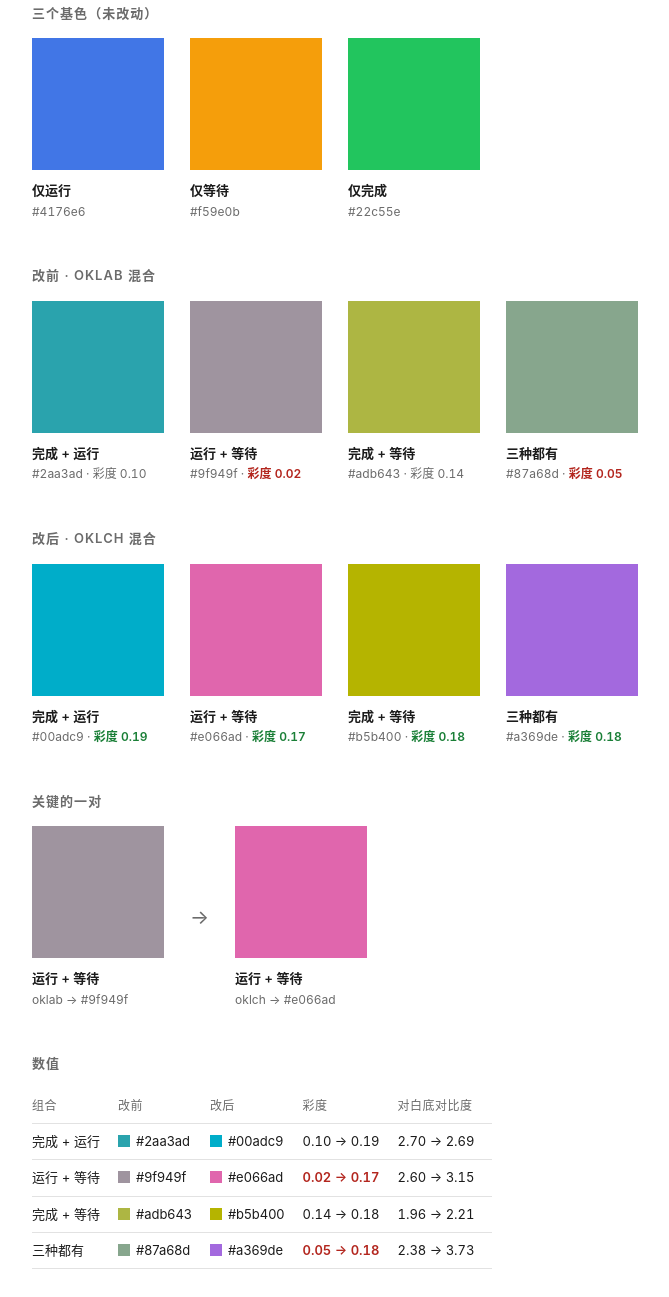
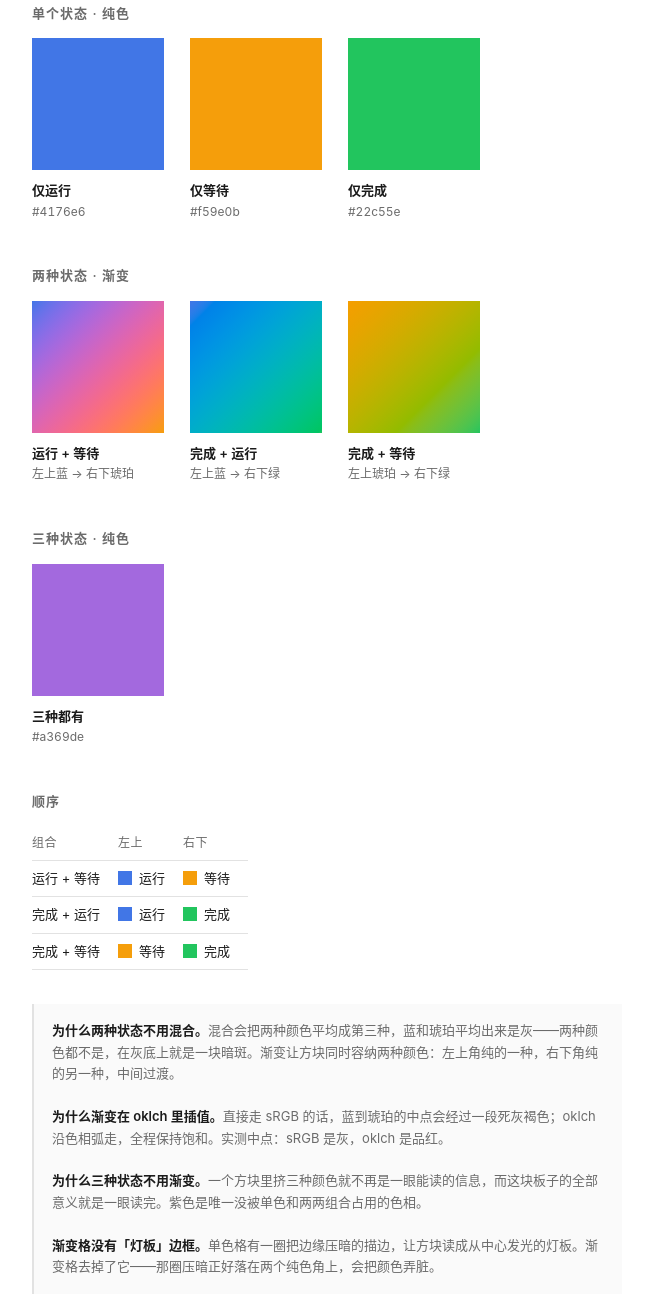
Before and after one commit to inkball/dsh-grid-gui, a website: page docs/palette.html in a window 1280 px wide. Shown: the part 181-1478 px from the top of the page, without its empty margins (8-677 px from the left). Drawn offline with Linux system fonts and the light colour scheme.

Commit message:
feat: 两种状态改用渐变，一个角一种纯色
混合会把两种颜色平均成第三种——蓝和琥珀平均出来是灰，两种颜色都不是。
改成渐变后方块同时容纳两种：左上角一种纯色，右下角一种纯色，中间过渡。

  运行 + 等待   左上蓝   → 右下琥珀
  完成 + 运行   左上蓝   → 右下绿
  完成 + 等待   左上琥珀 → 右下绿

顺序固定为 运行 → 等待 → 完成，先出现的在左上，同一对颜色永远同一个方向。
渐变在 oklch 里插值：sRGB 蓝→琥珀的中点会经过死灰褐色，oklch 沿色相弧走
全程饱和（实测中点 sRGB 是灰、oklch 是品红）。

三种状态仍是纯紫、不用渐变：一个方块挤三种颜色就不再是一眼能读的信息。

渐变格去掉了单色格的「灯板」边框——那圈压暗正好落在两个纯色角上，
会把颜色弄脏。像素实测：run+wait 左上 (77,116,231)、右下 (247,154,23)、
中心 (225,101,172)。

```diff
--- a/docs/palette.html
+++ b/docs/palette.html
@@ -2,20 +2,13 @@
 <html lang="zh">
 <head>
 <meta charset="utf-8">
-<title>dsh-grid-gui · 状态配色对照</title>
+<title>dsh-grid-gui · 状态配色</title>
 <style>
 	:root {
 		--run: #4176e6;
 		--wait: #f59e0b;
 		--done: #22c55e;
-		--old-run-done: #2aa3ad;
-		--old-run-wait: #9f949f;
-		--old-done-wait: #adb643;
-		--old-all: #87a68d;
-		--new-run-done: #00adc9;
-		--new-run-wait: #e066ad;
-		--new-done-wait: #b5b400;
-		--new-all: #a369de;
+		--all: #a369de;
 		--ink: #1b1b1b;
 		--muted: #6b6b6b;
 		--line: #e2e2e2;
@@ -30,7 +23,7 @@
 		font: 15px/1.65 "Inter", "Helvetica Neue", "PingFang SC", "Noto Sans CJK SC", sans-serif;
 	}
 	h1 { margin: 0 0 6px; font-size: 22px; font-weight: 600; letter-spacing: -0.01em; }
-	.lede { margin: 0 0 40px; color: var(--muted); max-width: 62ch; }
+	.lede { margin: 0 0 40px; color: var(--muted); max-width: 64ch; }
 	h2 { margin: 44px 0 14px; font-size: 13px; font-weight: 600; letter-spacing: 0.08em; text-transform: uppercase; color: var(--muted); }
 	.row { display: flex; gap: 26px; flex-wrap: wrap; }
 	.cell { width: 132px; }
@@ -39,27 +32,24 @@
 		display: grid; place-items: center;
 		background: var(--c);
 	}
+	.square.grad { background: linear-gradient(135deg in oklch, var(--a) 0%, var(--b) 100%); }
 	.square svg { width: 46%; height: 46%; color: #fff; opacity: 0.62; }
 	.name { margin-top: 10px; font-size: 13px; font-weight: 600; }
 	.hex { color: var(--muted); font-size: 12px; font-variant-numeric: tabular-nums; }
-	.pair { display: flex; gap: 26px; align-items: flex-start; }
-	.arrow { align-self: center; color: var(--muted); font-size: 20px; }
+	.note { margin-top: 34px; padding: 16px 18px; background: #fafafa; border-left: 2px solid var(--line); color: var(--muted); max-width: 72ch; font-size: 13px; }
+	.note b { color: var(--ink); font-weight: 600; }
 	table { border-collapse: collapse; margin-top: 8px; font-size: 13px; }
 	th, td { text-align: left; padding: 7px 18px 7px 0; border-bottom: 1px solid var(--line); }
 	th { color: var(--muted); font-weight: 500; font-size: 12px; letter-spacing: 0.04em; }
-	td.num { font-variant-numeric: tabular-nums; }
-	.bad { color: #b3261e; font-weight: 600; }
-	.good { color: #1a7f37; font-weight: 600; }
-	.swatch { display: inline-block; width: 12px; height: 12px; vertical-align: -1px; margin-right: 6px; }
-	.note { margin-top: 34px; padding: 16px 18px; background: #fafafa; border-left: 2px solid var(--line); color: var(--muted); max-width: 70ch; font-size: 13px; }
+	.swatch { display: inline-block; width: 14px; height: 14px; vertical-align: -2px; margin-right: 7px; }
 </style>
 </head>
 <body>
 
-<h1>状态配色对照</h1>
-<p class="lede">一层方块的七种状态组合。改的是两两混合的插值空间：从 oklab 换成 oklch。三个基色一个没动。</p>
+<h1>状态配色</h1>
+<p class="lede">一层方块的七种状态组合。单个状态用纯色，两种状态用渐变（一个角一种颜色），三种状态用纯紫。</p>
 
-<h2>三个基色（未改动）</h2>
+<h2>单个状态 · 纯色</h2>
 <div class="row">
 	<div class="cell">
 		<div class="square" style="--c: var(--run)"></div>
@@ -78,82 +68,47 @@
 	</div>
 </div>
 
-<h2>改前 · oklab 混合</h2>
+<h2>两种状态 · 渐变</h2>
 <div class="row">
 	<div class="cell">
-		<div class="square" style="--c: var(--old-run-done)"></div>
-		<div class="name">完成 + 运行</div>
-		<div class="hex">#2aa3ad · 彩度 0.10</div>
+		<div class="square grad" style="--a: var(--run); --b: var(--wait)"></div>
+		<div class="name">运行 + 等待</div>
+		<div class="hex">左上蓝 → 右下琥珀</div>
 	</div>
 	<div class="cell">
-		<div class="square" style="--c: var(--old-run-wait)"></div>
-		<div class="name">运行 + 等待</div>
-		<div class="hex">#9f949f · <span class="bad">彩度 0.02</span></div>
+		<div class="square grad" style="--a: var(--run); --b: var(--done)"></div>
+		<div class="name">完成 + 运行</div>
+		<div class="hex">左上蓝 → 右下绿</div>
 	</div>
 	<div class="cell">
-		<div class="square" style="--c: var(--old-done-wait)"></div>
+		<div class="square grad" style="--a: var(--wait); --b: var(--done)"></div>
 		<div class="name">完成 + 等待</div>
-		<div class="hex">#adb643 · 彩度 0.14</div>
-	</div>
-	<div class="cell">
-		<div class="square" style="--c: var(--old-all)"></div>
-		<div class="name">三种都有</div>
-		<div class="hex">#87a68d · <span class="bad">彩度 0.05</span></div>
+		<div class="hex">左上琥珀 → 右下绿</div>
 	</div>
 </div>
 
-<h2>改后 · oklch 混合</h2>
+<h2>三种状态 · 纯色</h2>
 <div class="row">
 	<div class="cell">
-		<div class="square" style="--c: var(--new-run-done)"></div>
-		<div class="name">完成 + 运行</div>
-		<div class="hex">#00adc9 · <span class="good">彩度 0.19</span></div>
-	</div>
-	<div class="cell">
-		<div class="square" style="--c: var(--new-run-wait)"></div>
-		<div class="name">运行 + 等待</div>
-		<div class="hex">#e066ad · <span class="good">彩度 0.17</span></div>
-	</div>
-	<div class="cell">
-		<div class="square" style="--c: var(--new-done-wait)"></div>
-		<div class="name">完成 + 等待</div>
-		<div class="hex">#b5b400 · <span class="good">彩度 0.18</span></div>
-	</div>
-	<div class="cell">
-		<div class="square" style="--c: var(--new-all)"></div>
+		<div class="square" style="--c: var(--all)"></div>
 		<div class="name">三种都有</div>
-		<div class="hex">#a369de · <span class="good">彩度 0.18</span></div>
+		<div class="hex">#a369de</div>
 	</div>
 </div>
 
-<h2>关键的一对</h2>
-<div class="pair">
-	<div class="cell">
-		<div class="square" style="--c: var(--old-run-wait)"></div>
-		<div class="name">运行 + 等待</div>
-		<div class="hex">oklab → #9f949f</div>
-	</div>
-	<div class="arrow">→</div>
-	<div class="cell">
-		<div class="square" style="--c: var(--new-run-wait)"></div>
-		<div class="name">运行 + 等待</div>
-		<div class="hex">oklch → #e066ad</div>
-	</div>
-</div>
-
-<h2>数值</h2>
+<h2>顺序</h2>
 <table>
-	<tr><th>组合</th><th>改前</th><th>改后</th><th>彩度</th><th>对白底对比度</th></tr>
-	<tr><td>完成 + 运行</td><td><span class="swatch" style="background: var(--old-run-done)"></span>#2aa3ad</td><td><span class="swatch" style="background: var(--new-run-done)"></span>#00adc9</td><td class="num">0.10 → 0.19</td><td class="num">2.70 → 2.69</td></tr>
-	<tr><td>运行 + 等待</td><td><span class="swatch" style="background: var(--old-run-wait)"></span>#9f949f</td><td><span class="swatch" style="background: var(--new-run-wait)"></span>#e066ad</td><td class="num bad">0.02 → 0.17</td><td class="num">2.60 → 3.15</td></tr>
-	<tr><td>完成 + 等待</td><td><span class="swatch" style="background: var(--old-done-wait)"></span>#adb643</td><td><span class="swatch" style="background: var(--new-done-wait)"></span>#b5b400</td><td class="num">0.14 → 0.18</td><td class="num">1.96 → 2.21</td></tr>
-	<tr><td>三种都有</td><td><span class="swatch" style="background: var(--old-all)"></span>#87a68d</td><td><span class="swatch" style="background: var(--new-all)"></span>#a369de</td><td class="num bad">0.05 → 0.18</td><td class="num">2.38 → 3.73</td></tr>
+	<tr><th>组合</th><th>左上</th><th>右下</th></tr>
+	<tr><td>运行 + 等待</td><td><span class="swatch" style="background: var(--run)"></span>运行</td><td><span class="swatch" style="background: var(--wait)"></span>等待</td></tr>
+	<tr><td>完成 + 运行</td><td><span class="swatch" style="background: var(--run)"></span>运行</td><td><span class="swatch" style="background: var(--done)"></span>完成</td></tr>
+	<tr><td>完成 + 等待</td><td><span class="swatch" style="background: var(--wait)"></span>等待</td><td><span class="swatch" style="background: var(--done)"></span>完成</td></tr>
 </table>
 
 <p class="note">
-	为什么 oklab 会变灰：它把 a、b 两个色度轴各自线性平均。蓝和琥珀的色相几乎相反，两个轴上的分量正负相消，平均后彩度只剩 0.02 —— 等于没有颜色，只剩明度。在灰底上就是一块暗斑。<br><br>
-	oklch 是同一个空间的极坐标形式，插值走色相弧、保留彩度，所以同一对颜色混出来是明确的品红。<br><br>
-	「三种都有」没有可用的色相弧：三个基色之间的每一段都已被某个两两组合占住，三色混合必然落在其中一个上。所以这一种固定用紫色，唯一没被占用的色相。
+	<b>为什么两种状态不用混合。</b>混合会把两种颜色平均成第三种，蓝和琥珀平均出来是灰——两种颜色都不是，在灰底上就是一块暗斑。渐变让方块同时容纳两种颜色：左上角纯的一种，右下角纯的另一种，中间过渡。<br><br>
+	<b>为什么渐变在 oklch 里插值。</b>直接走 sRGB 的话，蓝到琥珀的中点会经过一段死灰褐色；oklch 沿色相弧走，全程保持饱和。实测中点：sRGB 是灰，oklch 是品红。<br><br>
+	<b>为什么三种状态不用渐变。</b>一个方块里挤三种颜色就不再是一眼能读的信息，而这块板子的全部意义就是一眼读完。紫色是唯一没被单色和两两组合占用的色相。<br><br>
+	<b>渐变格没有「灯板」边框。</b>单色格有一圈把边缘压暗的描边，让方块读成从中心发光的灯板。渐变格去掉了它——那圈压暗正好落在两个纯色角上，会把颜色弄脏。
 </p>
 
 </body>
```
Also changed, not shown: client.js (+33 -11 lines), README.md.
